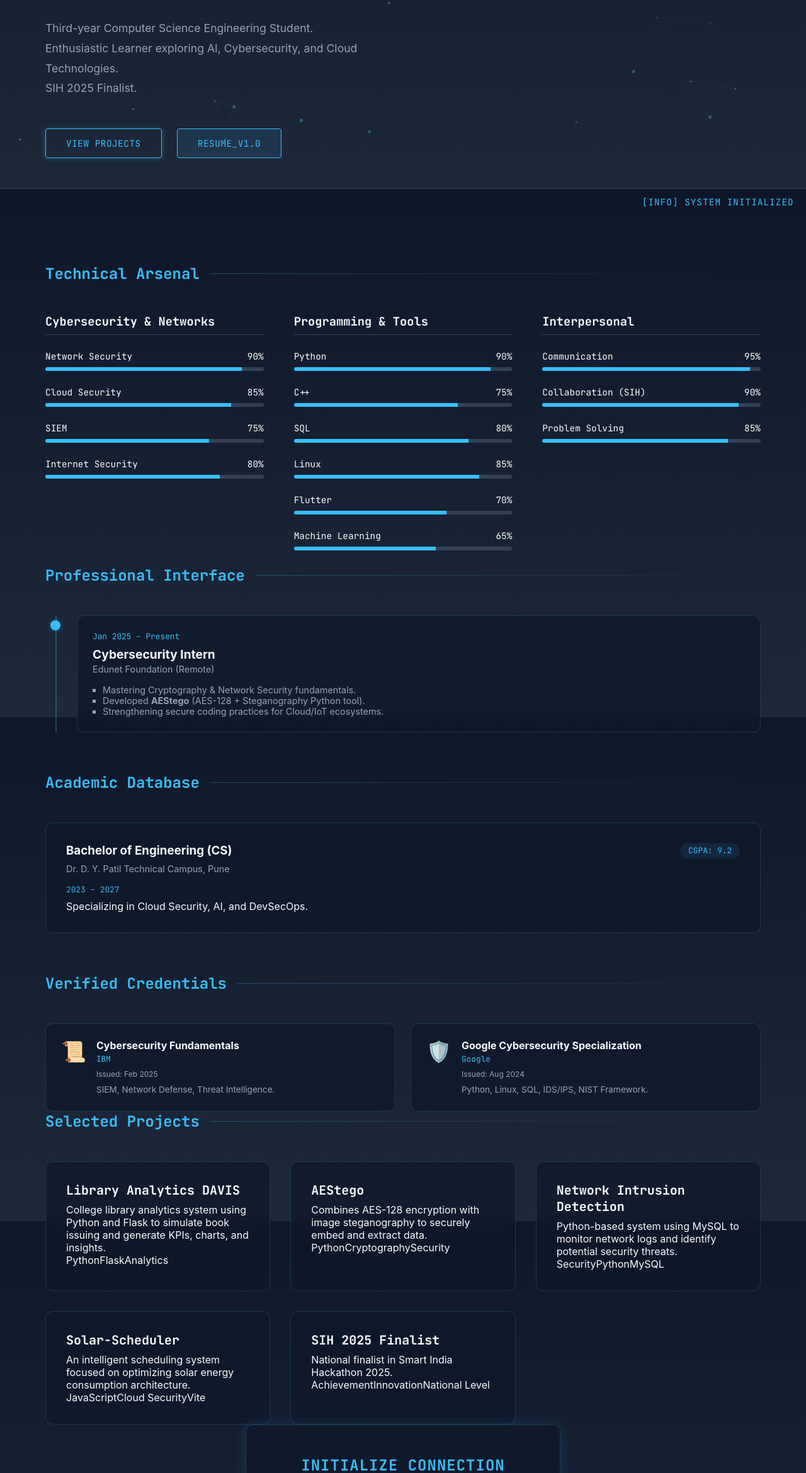
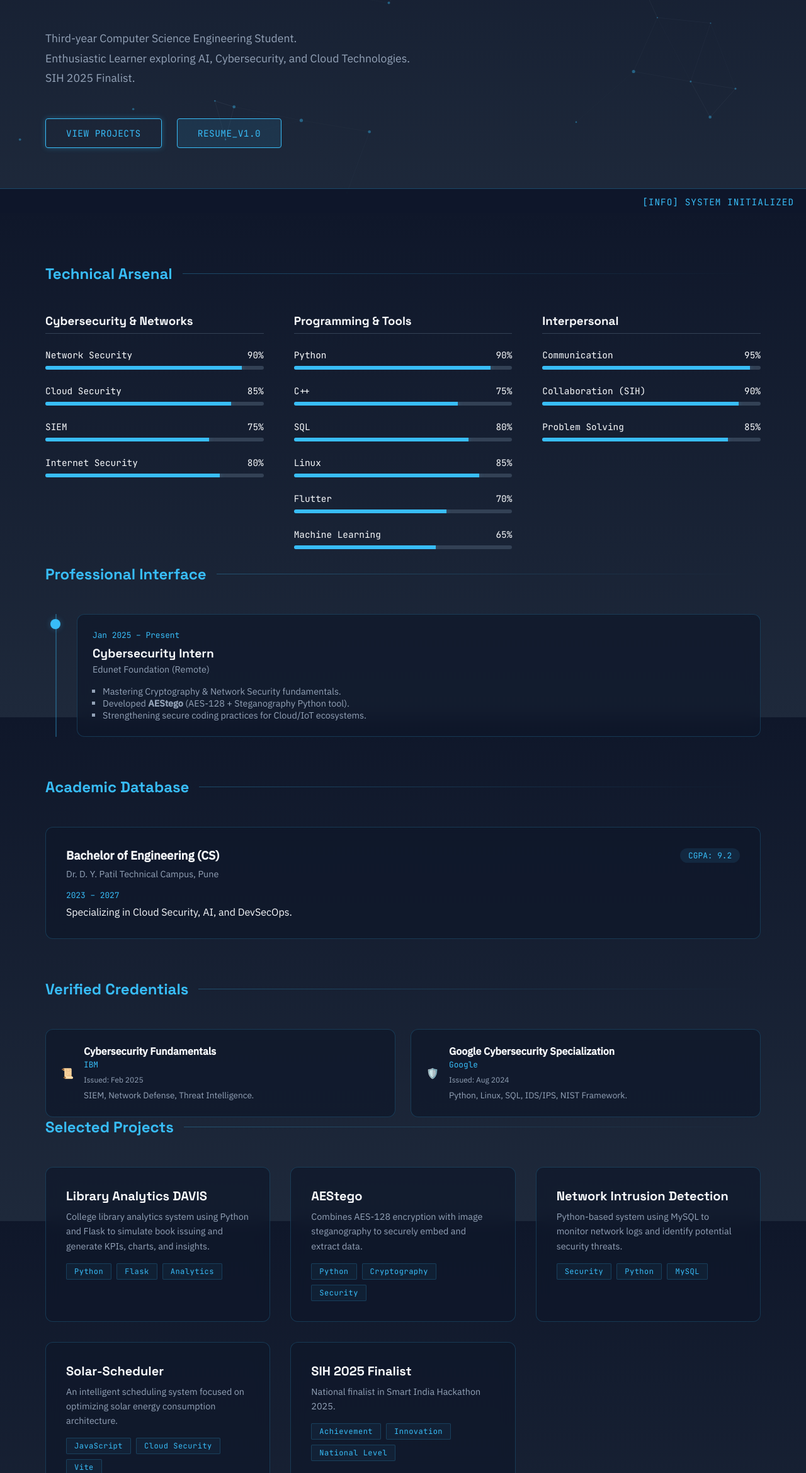
Before and after one commit to VipulMadavi/my-portfolio, a website built with Vite: page index.html in a window 1280 px wide. Shown: the part 461-2800 px from the top of the page at 63% size. Built offline with nearby package versions, Linux system fonts and the light colour scheme.

Commit message:
changed fonts cuz inter looked generic af, also fixed like 10 css bugs at 3am

```diff
--- a/src/gui.css
+++ b/src/gui.css
@@ -58,7 +58,7 @@
 
 .logo:hover {
     transform: scale(1.05);
-    text-shadow: 2px 0 var(--color-red), -2px 0 var(--color-yellow);
+    text-shadow: 2px 0 #ff00c1, -2px 0 #00fff9;
 }
 
 /* Menu Toggle Button (Desktop: Hidden) */
@@ -146,12 +146,10 @@ html {
 body {
     margin: 0;
     padding: 0;
-    font-family: 'Inter', sans-serif;
-    /* Clean base font */
+    font-family: var(--font-sans);
     background-color: var(--bg-color);
     color: var(--text-primary);
     overflow-x: hidden;
-    /* Prevent graph spill */
 }
 
 /* Sections */
@@ -168,7 +166,7 @@ main {
 }
 
 .section-header h2 {
-    font-family: var(--font-mono);
+    font-family: var(--font-display);
     color: var(--accent-primary);
     font-size: 1.5rem;
     margin-bottom: 3rem;
@@ -205,9 +203,10 @@ main {
 }
 
 .hero-title {
+    font-family: var(--font-display);
     font-size: 4.5rem;
     line-height: 1.2;
-    font-weight: 800;
+    font-weight: 700;
     margin-bottom: 2rem;
     letter-spacing: -2px;
 }
@@ -322,6 +321,11 @@ main {
     vertical-align: middle;
 }
 
+@keyframes blink {
+    0%, 50% { opacity: 1; }
+    51%, 100% { opacity: 0; }
+}
+
 /* Resume & Action Buttons */
 .hero-actions {
     display: flex;
@@ -384,6 +388,16 @@ main {
     border-color: var(--text-secondary);
 }
 
+/* Focus States - Accessibility */
+a:focus-visible,
+.btn:focus-visible,
+.menu-toggle:focus-visible,
+.project-card:focus-visible,
+.cert-card:focus-visible {
+    outline: 2px solid var(--accent-primary);
+    outline-offset: 3px;
+}
+
 /* Project Cards - Tech Style */
 .projects-grid {
     display: grid;
@@ -398,6 +412,7 @@ main {
     transition: all 0.3s;
     position: relative;
     overflow: hidden;
+    cursor: pointer;
 }
 
 .project-card::before {
@@ -423,8 +438,33 @@ main {
     transform: scaleX(1);
 }
 
+.card-content p {
+    color: var(--text-secondary);
+    font-size: 0.9rem;
+    line-height: 1.6;
+    margin-bottom: 0.75rem;
+}
+
+.tags {
+    display: flex;
+    flex-wrap: wrap;
+    gap: 0.5rem;
+    margin-top: 1rem;
+}
+
+.tag {
+    font-family: var(--font-mono);
+    font-size: 0.75rem;
+    padding: 0.25rem 0.75rem;
+    border: 1px solid var(--glass-border);
+    border-radius: 2px;
+    color: var(--accent-primary);
+    background: rgba(56, 189, 248, 0.05);
+    letter-spacing: 0.5px;
+}
+
 .card-content h3 {
-    font-family: var(--font-mono);
+    font-family: var(--font-display);
     color: var(--text-primary);
     font-size: 1.25rem;
     margin-bottom: 0.5rem;
@@ -438,7 +478,7 @@ main {
 }
 
 .skill-category h3 {
-    font-family: var(--font-mono);
+    font-family: var(--font-display);
     color: var(--text-primary);
     margin-bottom: 1.5rem;
     border-bottom: 1px solid #334155;
@@ -506,7 +546,7 @@ main {
 
 .contact-box h2 {
     margin-bottom: 1rem;
-    font-family: var(--font-mono);
+    font-family: var(--font-display);
     color: var(--accent-primary);
     text-transform: uppercase;
     font-size: 1.5rem;
@@ -539,7 +579,7 @@ main {
     background-color: rgba(15, 23, 42, 0.98);
     /* Match theme dark blue */
     border-top: 1px solid var(--accent-glow);
-    z-index: 9999;
+    z-index: 50;
     display: flex;
     align-items: center;
 }
@@ -626,6 +666,7 @@ main {
 }
 
 .timeline-content h3 {
+    font-family: var(--font-display);
     margin-bottom: 0.2rem;
     font-size: 1.2rem;
 }
@@ -686,6 +727,7 @@ main {
     padding: 1.5rem;
     border: 1px solid rgba(56, 189, 248, 0.1);
     transition: transform 0.3s;
+    cursor: pointer;
 }
 
 .cert-card:hover {
@@ -694,7 +736,10 @@ main {
 }
 
 .cert-icon {
-    font-size: 2rem;
+    color: var(--accent-primary);
+    flex-shrink: 0;
+    display: flex;
+    align-items: center;
 }
 
 .cert-info h3 {
@@ -721,6 +766,27 @@ main {
     font-size: 0.85rem;
     color: var(--text-secondary);
     line-height: 1.4;
+}
+
+/* Reduced Motion - Accessibility */
+@media (prefers-reduced-motion: reduce) {
+    .glitch::before,
+    .glitch::after {
+        animation: none;
+    }
+    .ticker {
+        animation: none;
+    }
+    .cursor {
+        animation: none;
+    }
+    .progress-fill {
+        transition: none;
+    }
+    .project-card,
+    .cert-card {
+        transition: none;
+    }
 }
 
 /* --- Mobile Responsiveness --- */
--- a/src/style.css
+++ b/src/style.css
@@ -21,7 +21,8 @@
   /* Tech Border */
   --glass-blur: 12px;
 
-  --font-sans: 'Inter', -apple-system, BlinkMacSystemFont, "Segoe UI", Roboto, sans-serif;
+  --font-sans: 'IBM Plex Sans', -apple-system, BlinkMacSystemFont, "Segoe UI", sans-serif;
+  --font-display: 'Space Grotesk', -apple-system, sans-serif;
   --font-mono: 'JetBrains Mono', 'Fira Code', monospace;
 
   --transition-speed: 0.3s;
```
